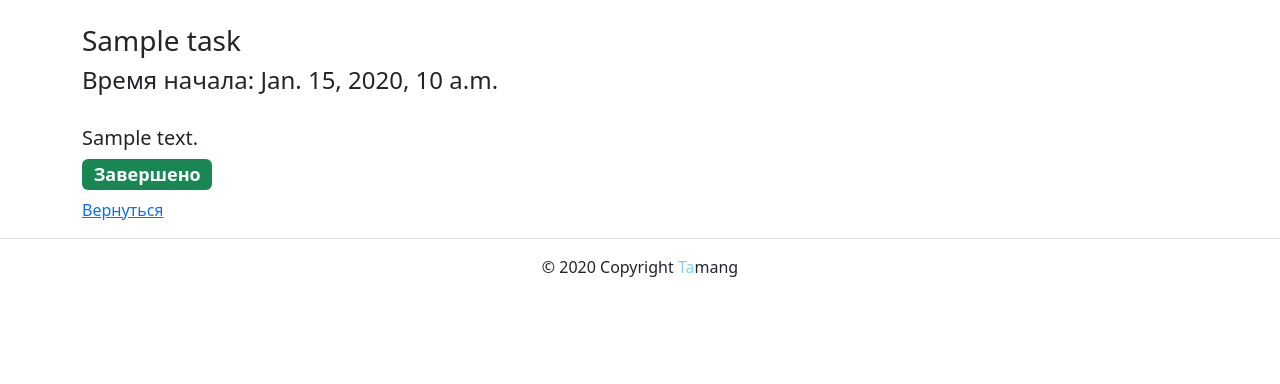
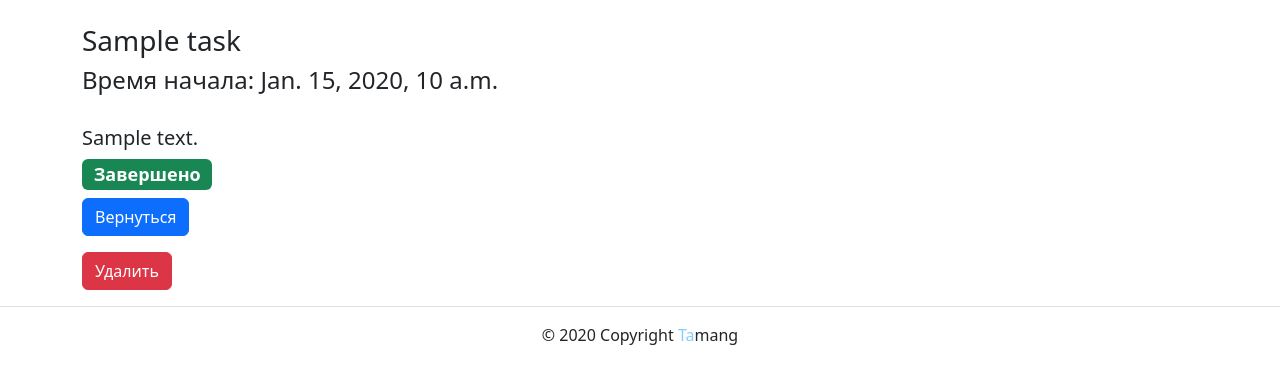
Before and after one commit to IshiiragiIshi/simple_project, a Django app: template task_managment/templates/task/task_detail.html in a window 1280 px wide. Shown: the part 56-440 px from the top of the page. Run offline with Django 3.2, Linux system fonts and the light colour scheme; the template is opened without the code that fills it: most values are stand-ins (such as "Sample title", 1, 10 or a date in 2020).

Commit message:
Version 0.0.0.5 Add delete function

```diff
--- a/task_managment/task/urls.py
+++ b/task_managment/task/urls.py
@@ -8,6 +8,5 @@ urlpatterns = [
     path('create/', views.task_create, name='create'),
     path('detail/<int:task_id>', views.task_detail, name='detail'),
     path('detail/<int:task_id>/update', views.update, name='update'),
-    path('detail/<int:task_id>/update2', views.update2, name='update'),
-    path('delete/<int:task_id>', views.delete, name='delete1')
+    path('delete/<int:task_id>', views.delete, name='delete')
 ]
--- a/task_managment/templates/task/task_detail.html
+++ b/task_managment/templates/task/task_detail.html
@@ -5,6 +5,9 @@
 {% endblock title %}
 {% block content %}
 <main>
+    <style>
+        a {display: block; text-align: center;}
+    </style>
 <div class="container mt-4">
     <h3>{{task.title}}</h3>
     <h4>Время начала: {{task.start_date}}</h4><br>
@@ -15,10 +18,8 @@
     {% else %}
     <h4><span class="badge bg-success">Завершено</span></h4>
     {% endif %}
-    {% if task.completed == True %}
-    <a class="btn btn-primary" href="{% url 'task:update2' task_id=task_id %}">Повторить</a>
-    {% endif %}
-    <p><a href="/">Вернуться</a></p>
+    <p><a class="btn btn-primary" href="/">Вернуться</a></p>
+    <p><a class="btn btn-danger" href="{% url 'task:delete' task_id=task_id %}">Удалить</a></p>
     <script src="https://cdn.jsdelivr.net/npm/bootstrap@5.3.3/dist/js/bootstrap.bundle.min.js" integrity="sha384-YvpcrYf0tY3lHB60NNkmXc5s9fDVZLESaAA55NDzOxhy9GkcIdslK1eN7N6jIeHz" crossorigin="anonymous"></script>
 </div>
 </main>
```
Also changed, not shown: task_managment/task/views.py (+2 -9 lines).
